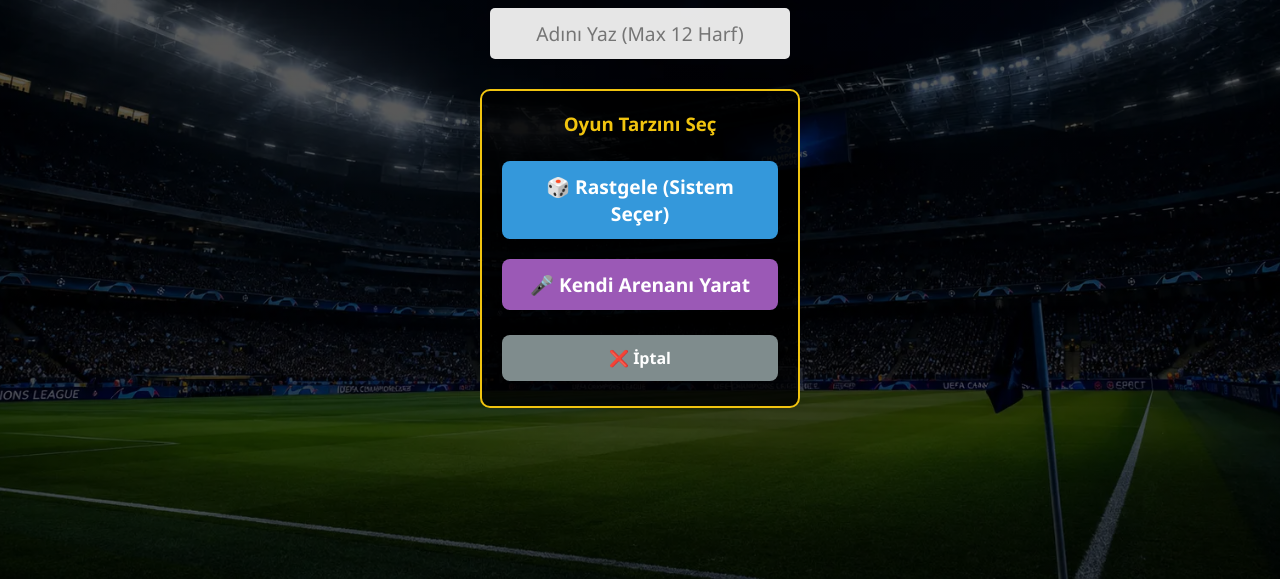
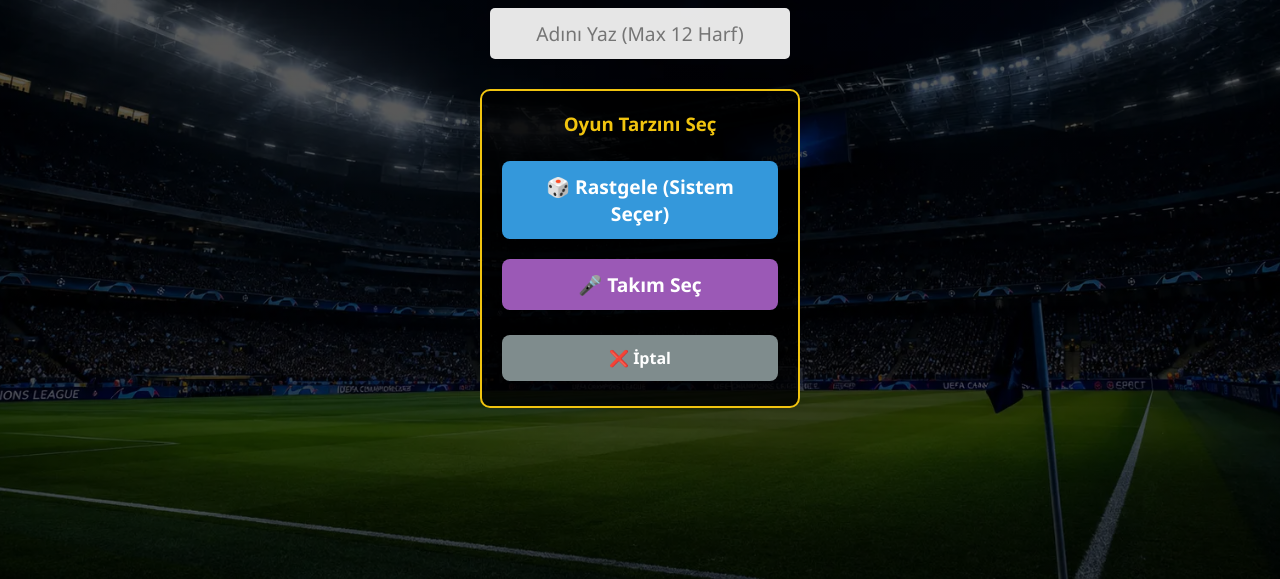
Before and after one commit to cevdetcozer15/futbol-oyunu, a website: page index.html in a window 1280 px wide. Both pictures are taken after a click on the button "Tek Oyuncu (Süreli)". Shown: the part 221-800 px from the top of the page. Drawn offline with nearby package versions, Linux system fonts and the light colour scheme; no server answers.

Commit message:
Update index.html

```diff
--- a/index.html
+++ b/index.html
@@ -34,7 +34,7 @@
         <div id="play-style-selection" style="display: none;" class="mode-container">
             <h3>Oyun Tarzını Seç</h3>
             <button id="styleRandomBtn" class="mode-btn">🎲 Rastgele (Sistem Seçer)</button>
-            <button id="styleCustomBtn" class="mode-btn" style="background-color: #9b59b6;">🎤 Kendi Arenanı Yarat</button>
+            <button id="styleCustomBtn" class="mode-btn" style="background-color: #9b59b6;">🎤 Takım Seç</button>
             <button id="cancelStyleBtn" class="cancel-btn" style="margin-top: 10px;">❌ İptal</button>
         </div>
 
@@ -74,7 +74,7 @@
 
         <!-- Takım Belirleme Alanı -->
         <div id="team-selection-area" class="custom-team-box" style="display: none;">
-            <h3 style="color: #f1c40f; margin-bottom: 5px;">Kendi Arenanı Yarat</h3>
+            <h3 style="color: #f1c40f; margin-bottom: 5px;">Takım Seç</h3>
             <p style="font-size: 12px; margin-bottom: 15px;">Takımı yaz veya mikrofonla söyle!</p>
 
             <div class="input-group" id="team-a-group">
@@ -111,6 +111,6 @@
 
     <script src="https://cdn.jsdelivr.net/npm/canvas-confetti@1.9.3/dist/confetti.browser.min.js"></script>
     <script src="/socket.io/socket.io.js"></script>
-    <script src="app.js?v=18"></script>
+    <script src="app.js?v=19"></script>
 </body>
 </html>
```
